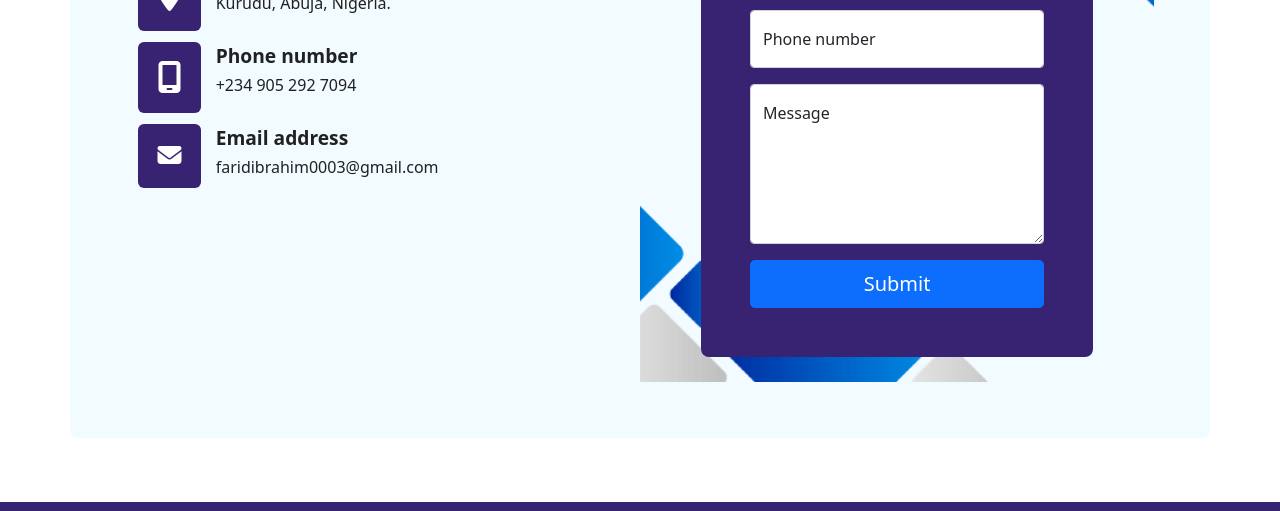
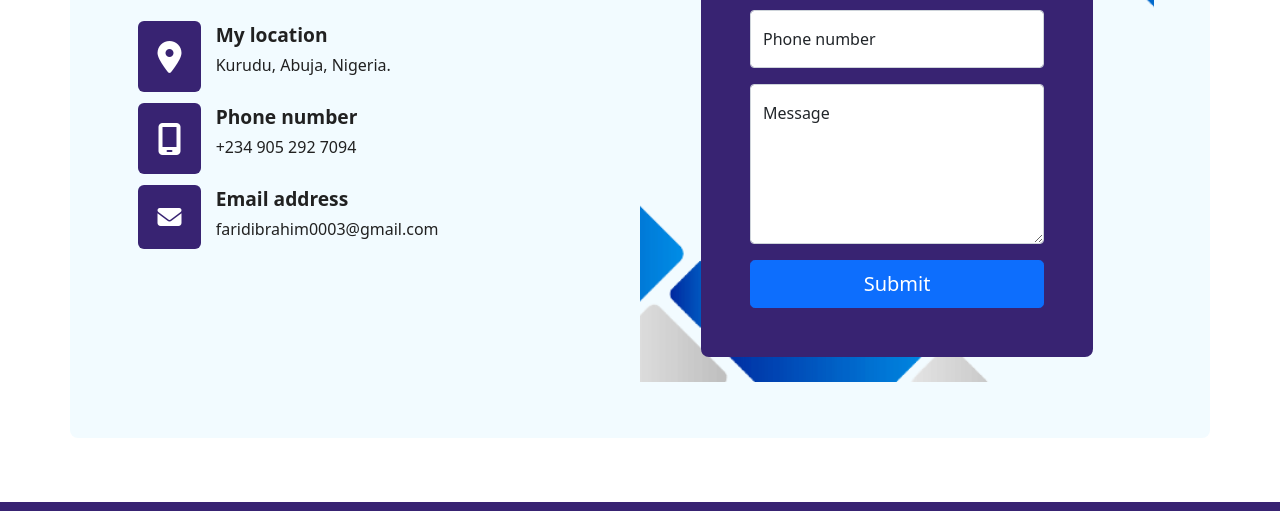
Before and after one commit to Fareed0001/Portfolio, a plain HTML site: page contact.html in a window 1280 px wide. Shown: the part 410-921 px from the top of the page. Drawn offline with nearby package versions, Linux system fonts and the light colour scheme.

Commit message:
Get in touch padding

```diff
--- a/css/contact.css
+++ b/css/contact.css
@@ -116,6 +116,10 @@ footer {
     padding: 5%;
   }
 
+  .contact-col1 {
+    padding-top: 6%;
+  }
+
   .contact-text-1 {
     font-weight: 600;
     color: #9282be;
```
